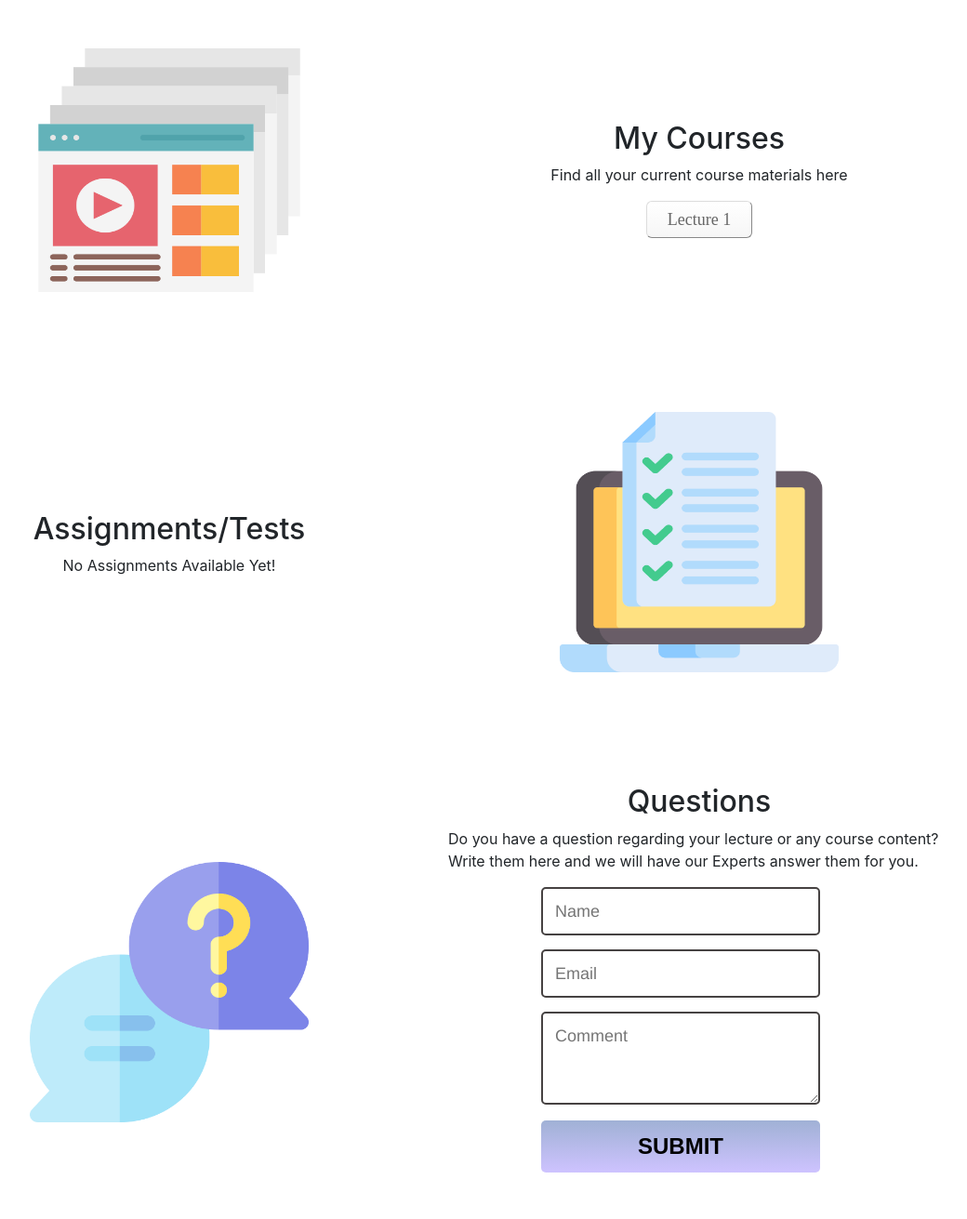
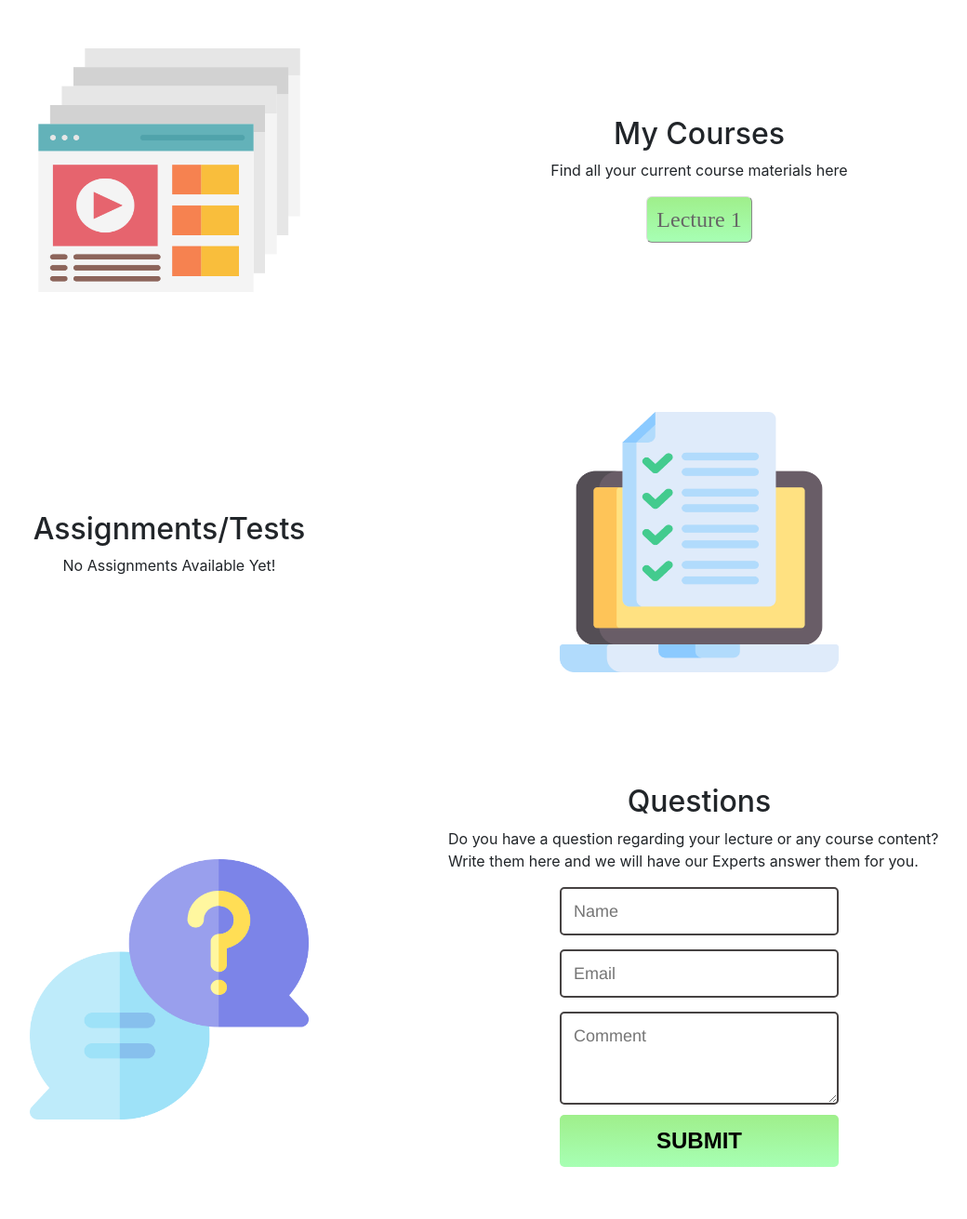
Before and after one commit to chandankumar1307/IHA-Pragyan, a plain HTML site: page clientDashboard.html in a window 1280 px wide. Shown: the part 304-1615 px from the top of the page at 93% size, without its empty margins (173-1213 px from the left). Drawn offline with nearby package versions, Linux system fonts and the light colour scheme.

Commit message:
btn colored changed and bug fixed

```diff
--- a/clientDashboard.css
+++ b/clientDashboard.css
@@ -31,15 +31,16 @@
   justify-content: center;
   align-items: center;
   flex-direction: column;
+  flex-basis: auto;
 }
 
 /* Button */
 
 .lessonBtn {
-  font-size: 18px;
+  font-size: 24px;
   font-family: Times New Roman;
   width: 114px;
-  height: 40px;
+  height: 50px;
   border-width: 1px;
   color: #666666;
   border-color: #dcdcdc;
@@ -49,19 +50,22 @@
   border-bottom-right-radius: 6px;
   box-shadow: inset 0px 1px 0px -26px #ffffff;
   text-shadow: inset 0px 1px 0px #ffffff;
-  background: linear-gradient(#ffffff, #f6f6f6);
+  background: linear-gradient(#9fef8b, #a7ffb4);
 }
 
 .lessonBtn:hover {
-  background: linear-gradient(#f6f6f6, #ffffff);
+  background: linear-gradient(#a7ffb4, #9fef8b);
 }
 
 /* Form */
 @import url(https://fonts.googleapis.com/css?family=Montserrat:400,700);
 
 form {
+  display: flex;
+  justify-content: center;
+  flex-direction: column;
   max-width: 420px;
-  margin-left: 80px;
+  /* margin-left: 80px; */
   /* margin: 10px auto; */
 }
 
@@ -101,7 +105,7 @@ textarea {
   border-bottom-left-radius: 6px;
   border-bottom-right-radius: 6px;
 
-  background: linear-gradient(#a0b1d5, #cec3ff);
+  background: linear-gradient(#9fef8b, #a7ffb4);
   border-radius: 5px;
   border: 0;
   cursor: pointer;
@@ -115,5 +119,5 @@ textarea {
   margin-bottom: 50px;
 }
 [type="submit"]:hover {
-  background: linear-gradient(#cec3ff, #a0b1d5);
+  background: linear-gradient(#a7ffb4, #9fef8b);
 }
--- a/clientDashboard.html
+++ b/clientDashboard.html
@@ -124,10 +124,10 @@
     <section class="my-courses">
       <div class="container">
         <div class="row">
-          <div class="col col-lg-6 col-sm-12 image-box">
+          <div class="col col-lg-6 col-md-12 col-sm-12 col-xs-12 image-box">
             <img src="./image/Courses_Image.png" alt="my-courses" />
           </div>
-          <div class="col col-lg-6 col-sm-12 text-area">
+          <div class="col col-lg-6 col-md-12 col-sm-12 col-xs-12 text-area">
             <h2>My Courses</h2>
             <p>Find all your current course materials here</p>
             <a
@@ -158,6 +158,7 @@
               content? Write them here and we will have our Experts answer them
               for you.
             </p>
+            <div class="formDiv">
               <form>
                 <input
                   name="name"
@@ -181,6 +182,7 @@
                 ></textarea>
                 <input type="submit" value="SUBMIT" id="formSubmit" />
               </form>
+            </div>
           </div>
         </div>
       </div>
```
Lines whose indentation alone changed are shown as unchanged.
